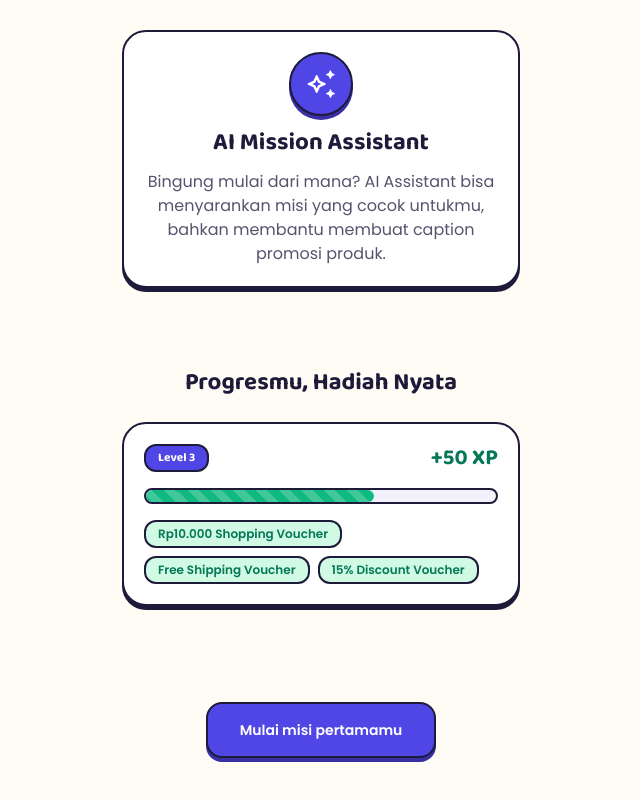
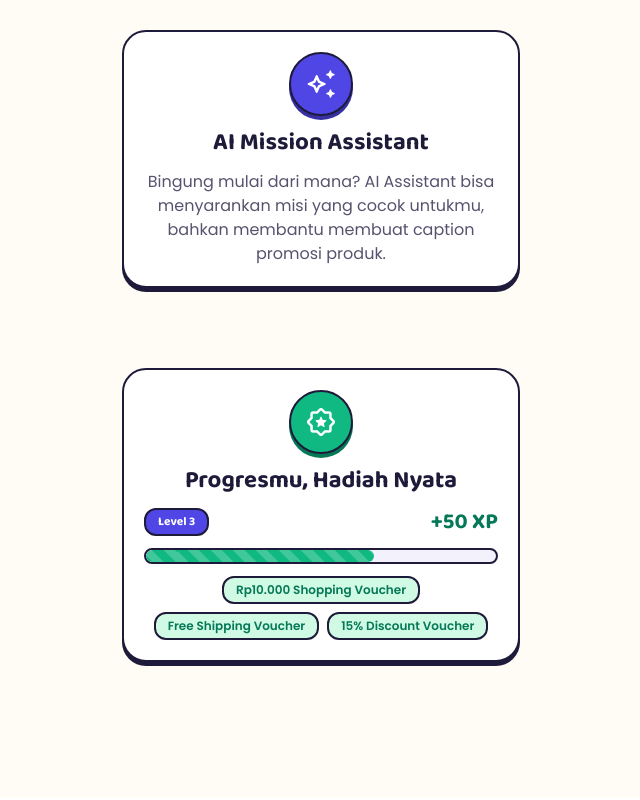
Before and after one commit to Snack-Looter/frontend, a Next.js app: page / in a window 1280 px wide. Shown: the part 1718-2518 px from the top of the page, without its empty margins (319-959 px from the left). Built offline with nearby package versions, Linux system fonts and the light colour scheme.

Commit message:
refactor: update button links and improve layout in Home and Mission pages

```diff
--- a/app/home/page.tsx
+++ b/app/home/page.tsx
@@ -244,9 +244,6 @@ export default function HomePage() {
             </span>
             <span className="material-symbols-rounded">expand_more</span>
           </button>
-          <p className="font-body text-caption text-neutral text-center mt-2">
-            Role lain nyusul — fokus dulu di Affiliator!
-          </p>
         </section>
 
         {activeMission ? (
--- a/app/mission/[id]/page.tsx
+++ b/app/mission/[id]/page.tsx
@@ -164,7 +164,7 @@ export default function MissionDetailPage() {
                 }
                 className="cursor-pointer"
               >
-                Dibuat AI ✨
+                Dibuat ML ✨
               </StickerTag>
 
               <div className="flex flex-wrap gap-1.5">
@@ -298,7 +298,7 @@ export default function MissionDetailPage() {
 
               <div className="border-2 border-dashed border-border-soft rounded-button bg-surface-sunken p-3 flex flex-col gap-2">
                 <p className="font-body text-caption text-ink-soft text-center font-semibold">
-                  Panel Demo — pilih hasil untuk simulasi tanpa transaksi asli
+                  pilih hasil untuk simulasi tanpa transaksi asli
                 </p>
                 <div className="flex gap-3">
                   <PushButton
@@ -308,7 +308,7 @@ export default function MissionDetailPage() {
                     loading={verifying}
                     className="flex-1"
                   >
-                    ✅ Demo Sukses
+                    Demo Sukses
                   </PushButton>
                   <PushButton
                     variant="danger"
@@ -317,7 +317,7 @@ export default function MissionDetailPage() {
                     loading={verifying}
                     className="flex-1"
                   >
-                    ❌ Demo Gagal
+                    Demo Gagal
                   </PushButton>
                 </div>
               </div>
--- a/app/page.tsx
+++ b/app/page.tsx
@@ -93,7 +93,7 @@ export default function Home() {
             selesai menambah XP, menaikkan level, dan mendekatkanmu ke hadiah
             asli.
           </p>
-          <PushButton href="/chatbot" size="lg" className="mt-2">
+          <PushButton href="/register" size="lg" className="mt-2">
             Mulai misi pertamamu
           </PushButton>
         </section>
@@ -163,14 +163,19 @@ export default function Home() {
 
         {/* 5. Progress & Reward preview */}
         <section className="py-10">
-          <h3 className="font-display text-title text-center mb-6">Progresmu, Hadiah Nyata</h3>
-          <Card className="flex flex-col gap-4">
-            <div className="flex items-center justify-between">
+          <Card className="flex flex-col items-center text-center gap-3">
+            <span className="w-16 h-16 rounded-full bg-secondary text-white border-2.5 border-ink shadow-press-secondary flex items-center justify-center">
+              <span className="material-symbols-rounded" style={{ fontSize: 32 }}>
+                award_star
+              </span>
+            </span>
+            <h3 className="font-display text-title text-ink">Progresmu, Hadiah Nyata</h3>
+            <div className="w-full flex items-center justify-between gap-3">
               <Chip variant="level">Level 3</Chip>
               <span className="font-display text-stat text-secondary-dark">+50 XP</span>
             </div>
             <ProgressBar percent={65} />
-            <div className="flex flex-wrap gap-2">
+            <div className="flex flex-wrap justify-center gap-2">
               {REWARDS.map((r) => (
                 <Chip key={r} variant="success">
                   {r}
@@ -179,13 +184,6 @@ export default function Home() {
             </div>
           </Card>
         </section>
-
-        {/* 6. Closing CTA */}
-        <section className="py-14 text-center">
-          <PushButton href="/chatbot" size="lg">
-            Mulai misi pertamamu
-          </PushButton>
-        </section>
       </main>
 
       <BottomNav />
```
